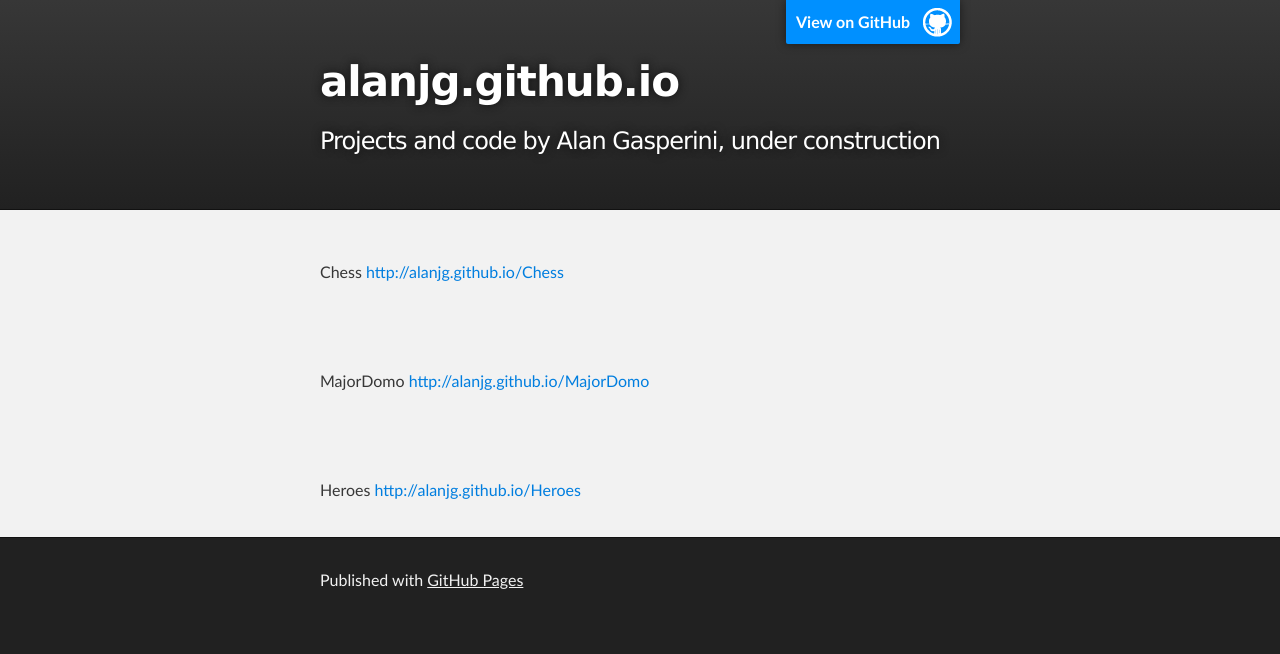
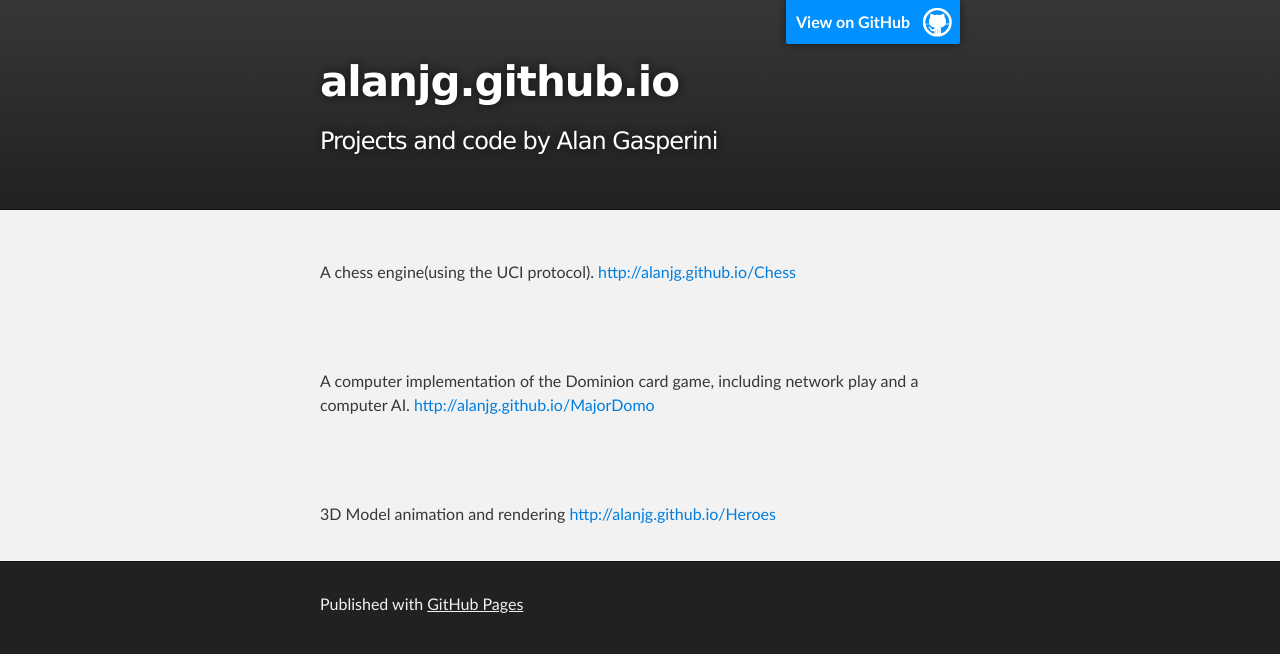
Before and after one commit to alanjg/alanjg.github.io, a plain HTML site: page index.html in a window 1280 px wide. Drawn offline with Linux system fonts and the light colour scheme.

Commit message:
New picture

```diff
--- a/index.html
+++ b/index.html
@@ -4,7 +4,7 @@
   <head>
     <meta charset='utf-8'>
     <meta http-equiv="X-UA-Compatible" content="chrome=1">
-    <meta name="description" content="alanjg.github.io : Projects and code by Alan Gasperini, under construction">
+    <meta name="description" content="alanjg.github.io : Projects and code by Alan Gasperini">
 
     <link rel="stylesheet" type="text/css" media="screen" href="stylesheets/stylesheet.css">
 
@@ -19,7 +19,7 @@
           <a id="forkme_banner" href="https://github.com/alanjg">View on GitHub</a>
 
           <h1 id="project_title">alanjg.github.io</h1>
-          <h2 id="project_tagline">Projects and code by Alan Gasperini, under construction</h2>
+          <h2 id="project_tagline">Projects and code by Alan Gasperini</h2>
 
         </header>
     </div>
@@ -27,15 +27,15 @@
     <!-- MAIN CONTENT -->
     <div id="main_content_wrap" class="outer">
       <section id="main_content" class="inner">
-        <p>Chess
+        <p>A chess engine(using the UCI protocol).
 <a href="http://alanjg.github.io/Chess">http://alanjg.github.io/Chess</a></p>
       </section>
       <section id="main_content" class="inner">
-        <p>MajorDomo
+        <p>A computer implementation of the Dominion card game, including network play and a computer AI.
 <a href="http://alanjg.github.io/MajorDomo">http://alanjg.github.io/MajorDomo</a></p>
       </section>
       <section id="main_content" class="inner">
-        <p>Heroes
+        <p>3D Model animation and rendering
 <a href="http://alanjg.github.io/Heroes">http://alanjg.github.io/Heroes</a></p>
       </section>
     </div>
```
Also changed, not shown: images/Peasant.png (added).
